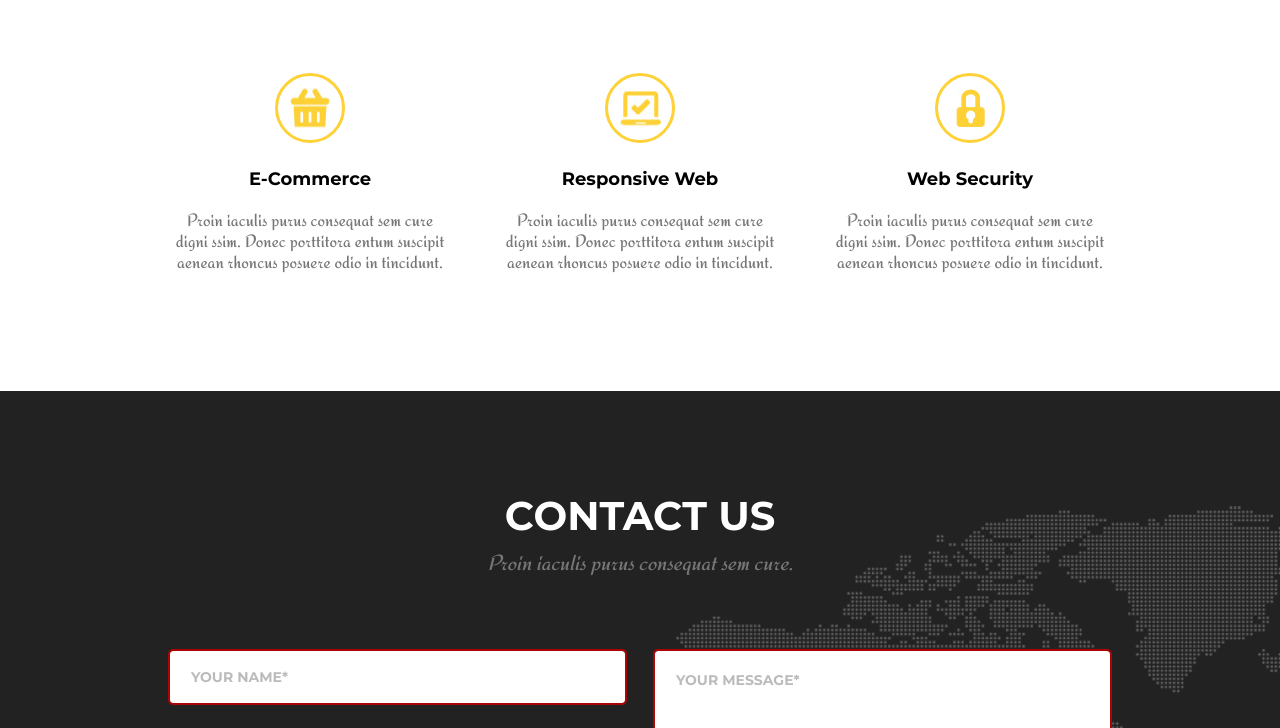
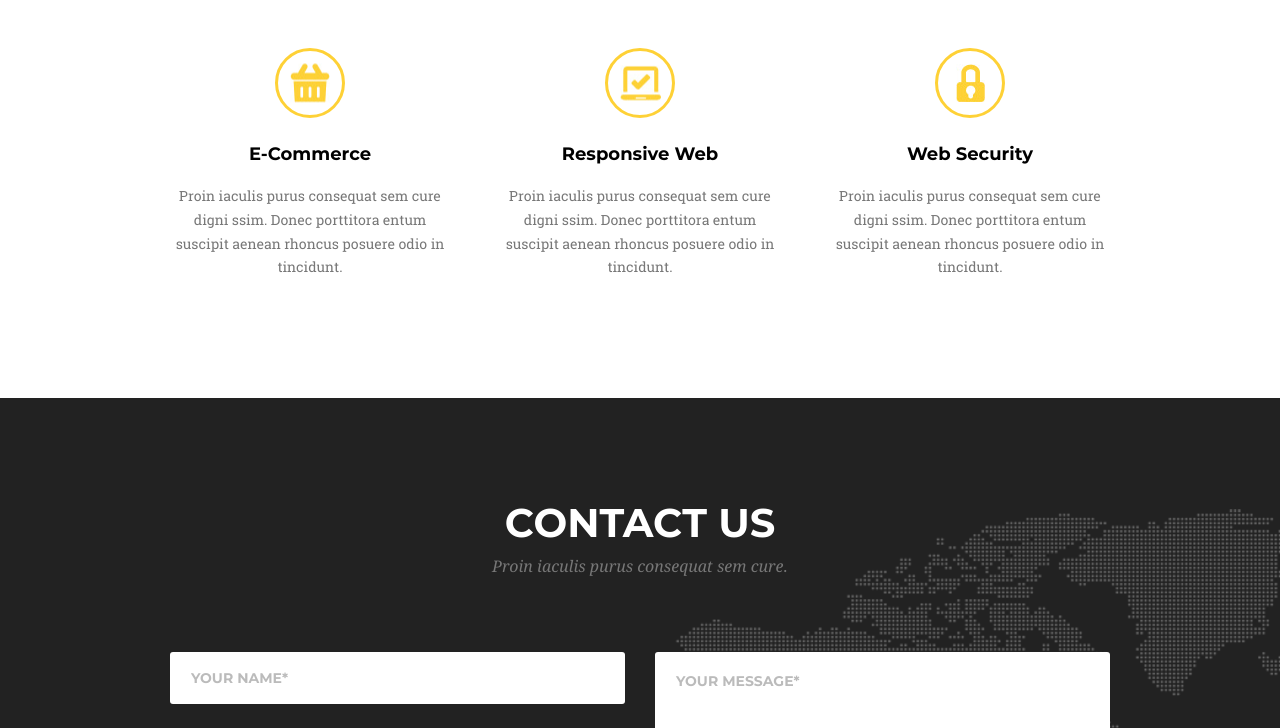
Before and after one commit to RuslanZinchenko/goit-fe-course, a plain HTML site: page html-css/module-07/index.html in a window 1280 px wide. Shown: the part 283-1011 px from the top of the page. Drawn offline with Linux system fonts and the light colour scheme; files whose address does not match are found by name.

Commit message:
module-07

```diff
--- a/html-css/module-07/css/contact.css
+++ b/html-css/module-07/css/contact.css
@@ -40,13 +40,13 @@
   padding-top: 20px;
 }
 
-.input-txt:valid {
+/* .input-txt:valid {
   outline: 2px solid rgb(4, 197, 4);
 }
 
 .input-txt:invalid {
   outline: 2px solid rgb(172, 4, 4);
-}
+} */
 
 .input-txt::-webkit-input-placeholder {
   font-family: "Montserrat", sans-serif;
--- a/html-css/module-07/css/fonts.css
+++ b/html-css/module-07/css/fonts.css
@@ -15,17 +15,25 @@
 }
 
 @font-face {
-  font-family: "Pacifico";
-  src: url('../fonts/pacifico-v12-latin-regular.woff2') format('woff2'),
-  url('../fonts/pacifico-v12-latin-regular.woff') format('woff');
-  font-weight: 400;
+  font-family: "Droidserif";
+  src: url('../fonts/DroidSerif-Italic.woff2') format('woff2'),
+  url('../fonts/DroidSerif-Italic.woff') format('woff');
+  font-weight: 300;
+  font-style: italic;
+}
+
+@font-face {
+  font-family: "Roboto-slab";
+  src: url('../fonts/roboto-slab-v7-latin-regular.woff2') format('woff2'),
+  url('../fonts/roboto-slab-v7-latin-regular.woff') format('woff');
+  font-weight: 300;
   font-style: normal;
 }
 
 @font-face {
-  font-family: "Redressed";
-  src: url('../fonts/redressed-v8-latin-regular.woff2') format('woff2'),
-  url('../fonts/redressed-v8-latin-regular.woff') format('woff');
-  font-weight: 400;
+  font-family: "Wisdomscriptaj";
+  src: url('../fonts/wisdomscriptaj.woff2') format('woff2'),
+  url('../fonts/wisdomscriptaj.woff') format('woff');
+  font-weight: 300;
   font-style: normal;
 }
--- a/html-css/module-07/css/header.css
+++ b/html-css/module-07/css/header.css
@@ -19,7 +19,7 @@ nav {
 }
 
 .logo {
-  font-family: "Pacifico", sans-serif;
+  font-family: "Wisdomscriptaj", sans-serif;
   font-weight: 400;
   font-size: 26px;
   font-style: italic;
--- a/html-css/module-07/css/services.css
+++ b/html-css/module-07/css/services.css
@@ -14,10 +14,10 @@
 }
 
 .head-name-two {
-  font-family: "Redressed", sans-serif;
+  font-family: "Droidserif", sans-serif;
   font-style: italic;
-  font-weight: 400;
-  font-size: 22px;
+  font-weight: 300;
+  font-size: 16px;
   text-align: center;
   color: #777777;
   margin-bottom: 76px;
@@ -59,7 +59,8 @@
 }
 
 .service-text {
-  font-family: "Redressed", sans-serif;
-  font-size: 18px;
+  font-family: "Roboto-Slab", sans-serif;
+  font-size: 14px;
   color: #777777;
+  line-height: 1.7;
 }
```
Also changed, not shown: html-css/module-07/fonts/droidserif-Italic.woff (added), html-css/module-07/fonts/pacifico-v12-latin-regular.woff (deleted), html-css/module-07/fonts/pacifico-v12-latin-regular.woff2 (deleted), html-css/module-07/fonts/redressed-v8-latin-regular.woff (deleted), html-css/module-07/fonts/redressed-v8-latin-regular.woff2 (deleted), html-css/module-07/fonts/roboto-slab-v7-latin-regular.woff (added), html-css/module-07/fonts/roboto-slab-v7-latin-regular.woff2 (added), html-css/module-07/fonts/wisdomscriptaj.woff (added).
